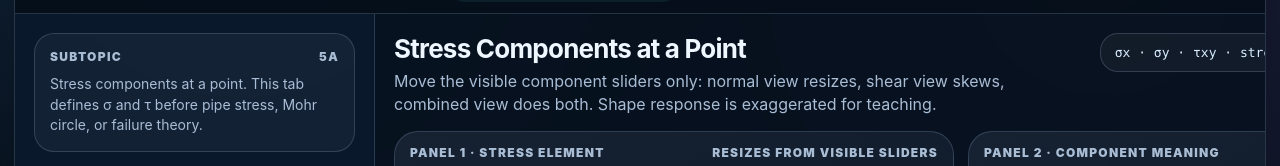
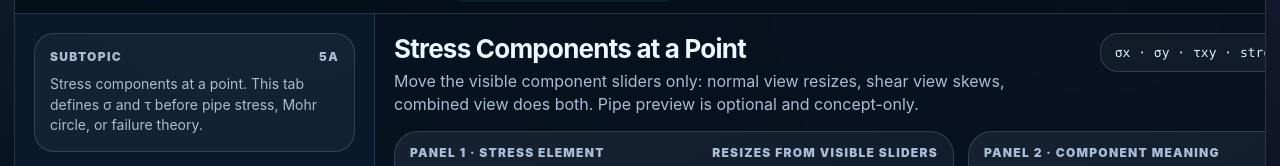
Before and after one commit to reallaksh19/PipingStressIllustration, a React (Vite) app in the folder failure-strength-lab-v3/: page / in a window 1280 px wide. Both pictures are taken after a click on the button "Stress Components · σx σy τxy". Shown: the part 258-424 px from the top of the page. Built offline with nearby package versions, Linux system fonts and the light colour scheme.

Commit message:
Wire pipe effect preview toggle in stress tab

```diff
--- a/failure-strength-lab-v3/src/main.tsx
+++ b/failure-strength-lab-v3/src/main.tsx
@@ -9,7 +9,7 @@ import { LocalViewSvg } from './components/LocalViewSvg';
 import { StressStrainCurve } from './components/StressStrainCurve';
 import { SNCurve } from './components/SNCurve';
 import { Interpretation } from './components/Interpretation';
-import { StressComponentExplanation, StressComponentsSvg, StressEngineeringNote, StressTensorCard } from './components/StressComponentsSvg';
+import { PipeEffectPreview, StressComponentExplanation, StressComponentsSvg, StressEngineeringNote, StressTensorCard } from './components/StressComponentsSvg';
 
 const initialState: LabState = {
   mode: 'static',
@@ -28,6 +28,7 @@ const initialState: LabState = {
   showSignConvention: true,
   showPairedShear: true,
   showTensor: true,
+  showPipeEffect: false,
 };
 
 const presentationOverride = `
@@ -111,13 +112,14 @@ function App() {
             <label className="toggle"><input type="checkbox" checked={state.showSignConvention} onChange={e => update({ showSignConvention: e.target.checked })}/> Show sign convention</label>
             {showShearControls && <label className="toggle"><input type="checkbox" checked={state.showPairedShear} onChange={e => update({ showPairedShear: e.target.checked })}/> Show paired shear τxy / τyx</label>}
             <label className="toggle"><input type="checkbox" checked={state.showTensor} onChange={e => update({ showTensor: e.target.checked })}/> Show tensor matrix</label>
+            <label className="toggle"><input type="checkbox" checked={state.showPipeEffect} onChange={e => update({ showPipeEffect: e.target.checked })}/> Show pipe effect preview</label>
           </ControlBlock>
         </>}
       </aside>
 
       <main>
         <section className="title-row">
-          <div><h2>{state.mode === 'static' ? 'Static Loading' : state.mode === 'fatigue' ? 'Fatigue Loading' : state.mode === 'stress' ? 'Stress Components at a Point' : 'Quick Challenge'}</h2><p>{state.mode === 'static' ? 'Side view is stacked above pipe-wall cross-section; curve and interpretation are stacked at right.' : state.mode === 'fatigue' ? `Ductile metallic S-N view: log10(N) = ${logCycles(state.fatigueCyclesSlider).toFixed(2)}. Cross-section stays below side view.` : state.mode === 'stress' ? 'Move the visible component sliders only: normal view resizes, shear view skews, combined view does both. Shape response is exaggerated for teaching.' : 'Review mode.'}</p></div>
+          <div><h2>{state.mode === 'static' ? 'Static Loading' : state.mode === 'fatigue' ? 'Fatigue Loading' : state.mode === 'stress' ? 'Stress Components at a Point' : 'Quick Challenge'}</h2><p>{state.mode === 'static' ? 'Side view is stacked above pipe-wall cross-section; curve and interpretation are stacked at right.' : state.mode === 'fatigue' ? `Ductile metallic S-N view: log10(N) = ${logCycles(state.fatigueCyclesSlider).toFixed(2)}. Cross-section stays below side view.` : state.mode === 'stress' ? 'Move the visible component sliders only: normal view resizes, shear view skews, combined view does both. Pipe preview is optional and concept-only.' : 'Review mode.'}</p></div>
           <div className="chip">{state.mode === 'fatigue' ? 'ductile metal · Δσ + N · S-N curve' : state.mode === 'stress' ? 'σx · σy · τxy · stress state only' : 'σ = F/A · ε = σ/E'}</div>
         </section>
 
@@ -130,7 +132,7 @@ function App() {
 
         {state.mode === 'stress' && <section className="grid stress-grid">
           <Panel title="Panel 1 · stress element" tag="resizes from visible sliders"><StressComponentsSvg state={state} status={status}/></Panel>
-          <Panel title="Panel 2 · component meaning" tag={state.stressView}><StressComponentExplanation state={state}/></Panel>
+          <Panel title={state.showPipeEffect ? 'Panel 2 · pipe effect preview' : 'Panel 2 · component meaning'} tag={state.showPipeEffect ? 'concept bridge' : state.stressView}>{state.showPipeEffect ? <PipeEffectPreview state={state}/> : <StressComponentExplanation state={state}/>}</Panel>
           <Panel title="Panel 3 · tensor card" tag={state.showTensor ? 'visible' : 'hidden'}><StressTensorCard state={state}/></Panel>
           <Panel title="Panel 4 · engineering note" tag="not failure yet"><StressEngineeringNote state={state}/></Panel>
         </section>}
@@ -154,7 +156,7 @@ function App() {
             <p className="fb">Challenge principle: stress demand is applied first; material behavior changes the response, not the applied stress itself.</p>
           </div>
         </section>}
-        <section className="tech"><div className="tech-label">Technical bar</div><div className="tech-text">{state.mode === 'fatigue' ? `Metal fatigue view only: Δσ = stress range, N ≈ ${cycleLabel(state.fatigueCyclesSlider)} cycles. Brittle behavior is text-only as flaw/ΔK/KIC concept, not an S-N graphic.` : state.mode === 'stress' ? `Stress components 5A: view=${state.stressView}, σx=${state.sigmaX}%, σy=${state.sigmaY}%, τxy=${state.tauXY}%. Only the relevant sliders are shown for the selected component view.` : 'Static: σ = F/A and ε = σ/E in elastic range. Sy marks ductile yield onset; brittle response is flaw-sensitive. Static visuals intentionally avoid arrows and focus on physical response.'}</div></section>
+        <section className="tech"><div className="tech-label">Technical bar</div><div className="tech-text">{state.mode === 'fatigue' ? `Metal fatigue view only: Δσ = stress range, N ≈ ${cycleLabel(state.fatigueCyclesSlider)} cycles. Brittle behavior is text-only as flaw/ΔK/KIC concept, not an S-N graphic.` : state.mode === 'stress' ? `Stress components 5A: view=${state.stressView}, σx=${state.sigmaX}%, σy=${state.sigmaY}%, τxy=${state.tauXY}%. Pipe preview=${state.showPipeEffect ? 'on' : 'off'} and is concept-only.` : 'Static: σ = F/A and ε = σ/E in elastic range. Sy marks ductile yield onset; brittle response is flaw-sensitive. Static visuals intentionally avoid arrows and focus on physical response.'}</div></section>
       </main>
     </div>
   </div>;
```
